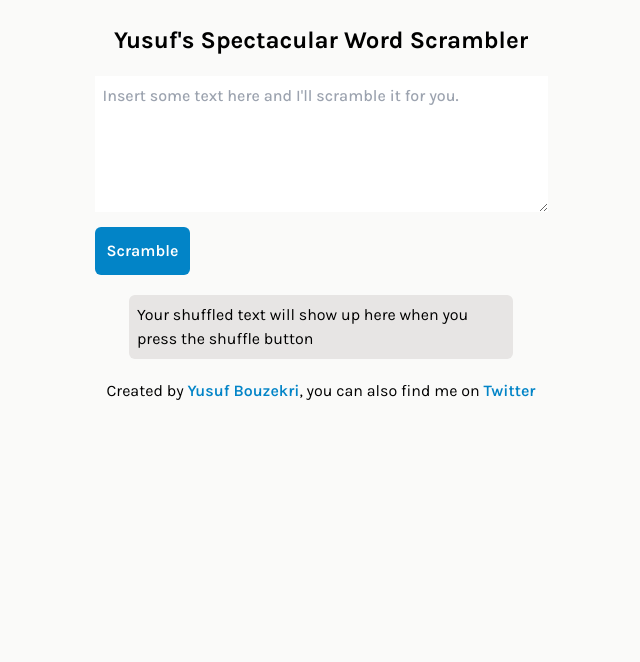
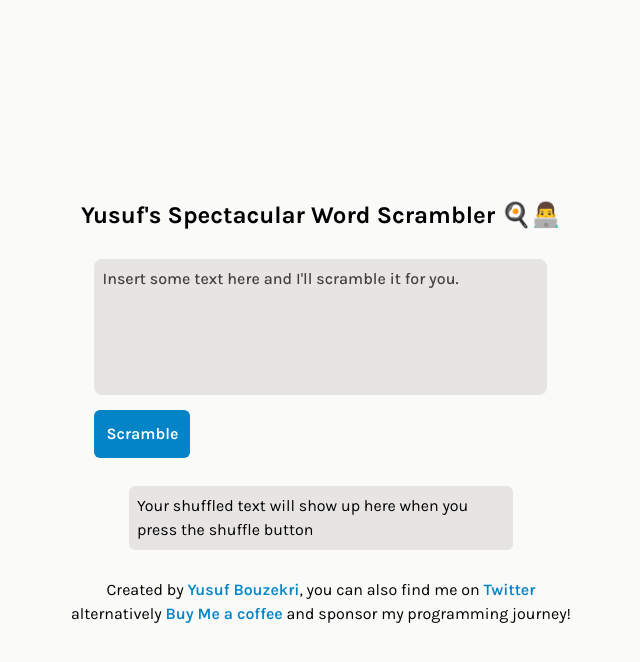
Before and after one commit to spcbfr/word-scrambler, a Next.js app: page / in a window 1280 px wide. Shown: the top 662 px of the page, without its empty margins (319-959 px from the left). Built offline with nearby package versions, Linux system fonts and the light colour scheme.

Commit message:
Update page design

```diff
--- a/app/layout.tsx
+++ b/app/layout.tsx
@@ -7,8 +7,8 @@ const karla = Karla({
 })
 
 export const metadata = {
-  title: 'Create Next App',
-  description: 'Generated by create next app',
+  title: "Yusuf's Word Scrambler",
+  description: "An app where you can input text and we'll shuffle it around for you",
 }
 
 export default function RootLayout({
@@ -19,7 +19,7 @@ export default function RootLayout({
   return (
     <html lang="en">
       <body className={karla.variable} >
-        <main className='flex font-sans bg-stone-50 h-full items-center gap-5 flex-col'>
+        <main className='font-sans bg-stone-50 h-full flex items-center justify-center caret-orange-400'>
         {children}
         </main>
       </body>
--- a/app/page.tsx
+++ b/app/page.tsx
@@ -42,12 +42,12 @@ export default function Home() {
   }
 
   return (
-    <>
-      <h1 className='font-sans font-bold text-2xl mt-6'>Yusuf&apos;s Spectacular Word Scrambler</h1>
+    <section className='flex items-center gap-7 flex-col' >
+      <h1 className='font-sans font-bold text-2xl mt-6'>Yusuf&apos;s Spectacular Word Scrambler 🍳👨‍💻</h1>
       <form onSubmit={handleSubmit}>
         <textarea
           name="input"
-          className='p-2 border-0 font-medium'
+          className='p-2 border-0 font-medium bg-stone-200 focus:outline-none focus:ring-2 focus:ring-offset-2 placeholder:text-stone-700 focus:ring-orange-500 resize-none rounded-lg'
           id="input"
           cols={50}
           rows={5}
@@ -59,8 +59,12 @@ export default function Home() {
         <button className='bg-sky-600 p-3 rounded-md text-white font-semibold mt-2' type="submit">Scramble</button>
       </form>
       <div className='w-96 p-2 bg-stone-200 rounded-md'>{shuffledText ? shuffledText : 'Your shuffled text will show up here when you press the shuffle button'}</div>
+
       {shuffledText ? <button className='text-sky-600 font-semibold' onClick={() => exportAsTXTFile(shuffledText)}>Download Shuffled Text</button> : null}
-      <footer>Created by <Link className='font-semibold text-sky-600' href="https://yusuf.fyi">Yusuf Bouzekri</Link>, you can also find me on <Link className='font-semibold text-sky-600'  href="https://twitter.com/greeklynx">Twitter</Link></footer>
-    </>
+      <footer className='text-center'>
+
+        Created by <Link className='font-semibold text-sky-600' href="https://yusuf.fyi">Yusuf Bouzekri</Link>, you can also find me on <Link className='font-semibold text-sky-600'  href="https://twitter.com/spacehiker_">Twitter</Link>
+        <br />alternatively <a href="https://ko-fi.com/spacebuffer" className='font-semibold text-sky-600'>Buy Me a coffee</a> and sponsor my programming journey!</footer>
+    </section>
   )
 }
```
